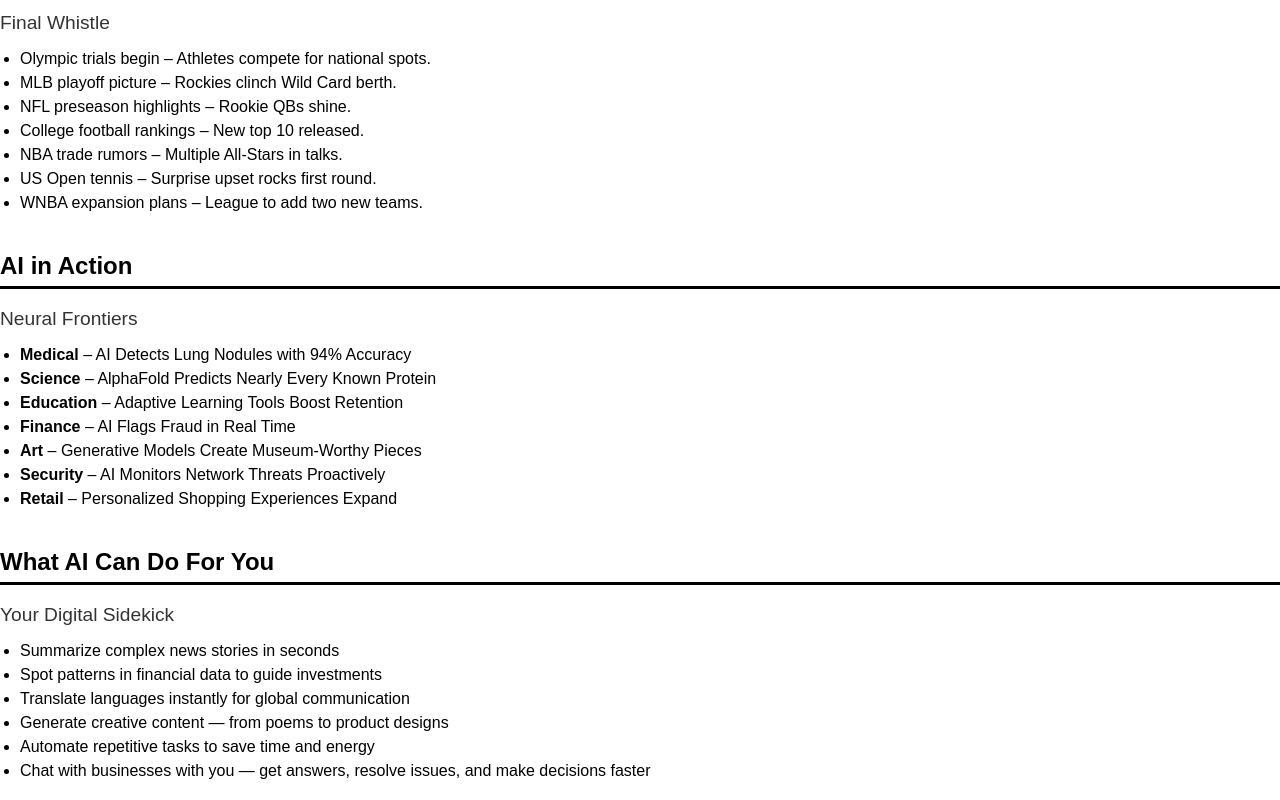
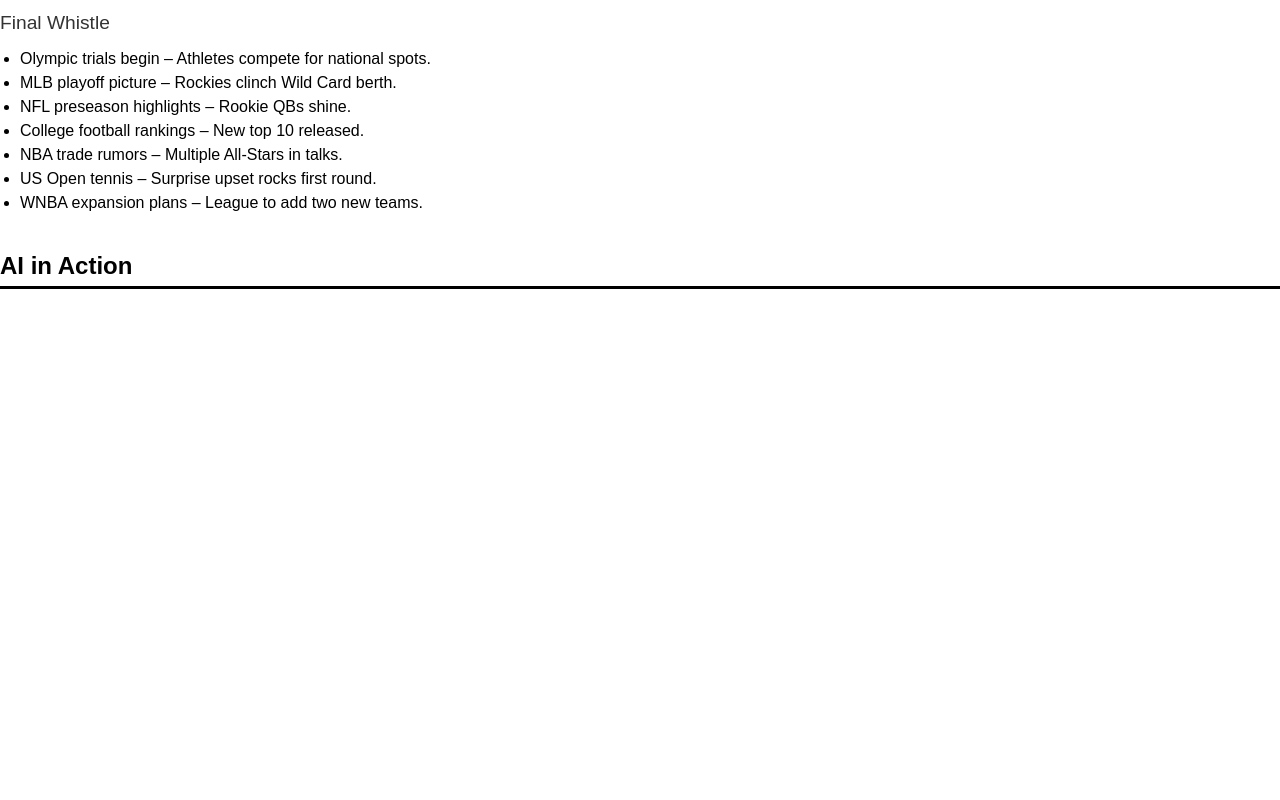
Before and after one commit to GCGIBEAULT/DiggingForClarity, a plain HTML site: page index.html in a window 1280 px wide. Shown: the part 2374-3174 px from the top of the page. After the commit the page ends 2683 px from the top, so only its background shows below. Drawn offline with Linux system fonts and the light colour scheme.

Commit message:
Update index.html

```diff
--- a/index.html
+++ b/index.html
@@ -179,26 +179,4 @@
   </div>
 
   <div class="headline-block">
-    <h2 class="section-headline">AI in Action</h2>
-    <h3 class="section-subhead">Neural Frontiers</h3>
-    <ul>
-      <li><strong>Medical</strong> – AI Detects Lung Nodules with 94% Accuracy</li>
-      <li><strong>Science</strong> – AlphaFold Predicts Nearly Every Known Protein</li>
-      <li><strong>Education</strong> – Adaptive Learning Tools Boost Retention</li>
-      <li><strong>Finance</strong> – AI Flags Fraud in Real Time</li>
-      <li><strong>Art</strong> – Generative Models Create Museum-Worthy Pieces</li>
-      <li><strong>Security</strong> – AI Monitors Network Threats Proactively</li>
-      <li><strong>Retail</strong> – Personalized Shopping Experiences Expand</li>
-    </ul>
-  </div>
-
-  <div class="headline-block">
-    <h2 class="section-headline">What AI Can Do For You</h2>
-    <h3 class="section-subhead">Your Digital Sidekick</h3>
-    <ul>
-      <li>Summarize complex news stories in seconds</li>
-      <li>Spot patterns in financial data to guide investments</li>
-      <li>Translate languages instantly for global communication</li>
-      <li>Generate creative content — from poems to product designs</li>
-      <li>Automate repetitive tasks to save time and energy</li>
-      <li>Chat with businesses with you — get answers, resolve issues, and make decisions faster</li
+    <h2 class="section-headline">AI in Action
```
